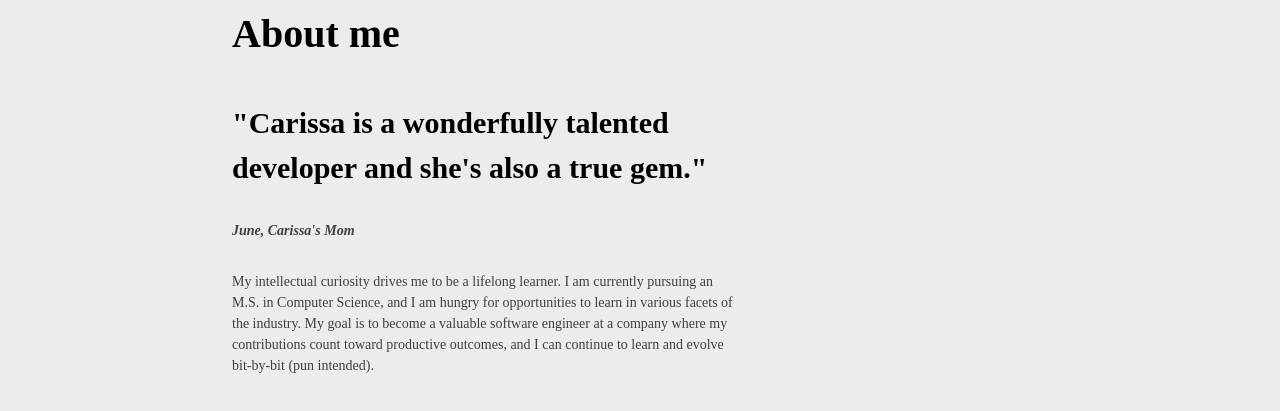
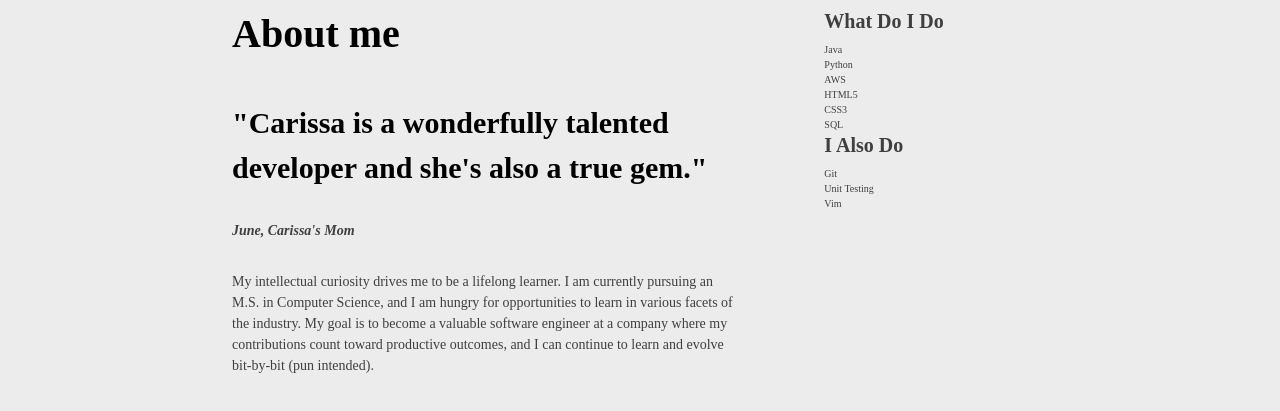
Before and after one commit to carissaallen/portfolio, a plain HTML site: page about.html in a window 1280 px wide. Shown: the part 47-458 px from the top of the page. Drawn offline with nearby package versions, Linux system fonts and the light colour scheme; a web font is replaced by a local one.

Commit message:
Add skills list in about page

```diff
--- a/about.html
+++ b/about.html
@@ -96,6 +96,24 @@
                 my contributions count toward productive outcomes, and I can continue
                 to learn and evolve bit-by-bit (pun intended).
               </p>
+            </div>
+          </div>
+        </div>
+        <div class="col-md-4">
+          <div class="col-12">
+            <div class="floating-skills">
+              <h5 class="skills-title">What Do I Do</h5>
+              <p class="skill">Java</p>
+              <p class="skill">Python</p>
+              <p class="skill">AWS</p>
+              <p class="skill">HTML5</p>
+              <p class="skill">CSS3</p>
+              <p class="skill">SQL</p>
+              <h5 class="other-skills-title">I Also Do</h5>
+              <p class="skill">Git</p>
+              <p class="skill">Unit Testing</p>
+              <p class="skill">Vim</p>
+            </div>
           </div>
         </div>
       </div>
```
